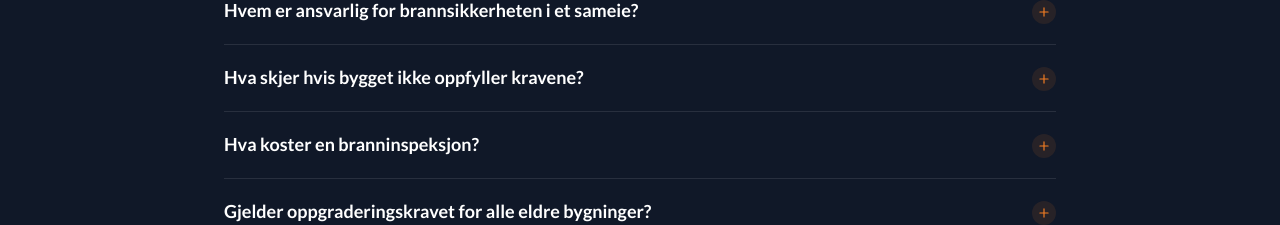
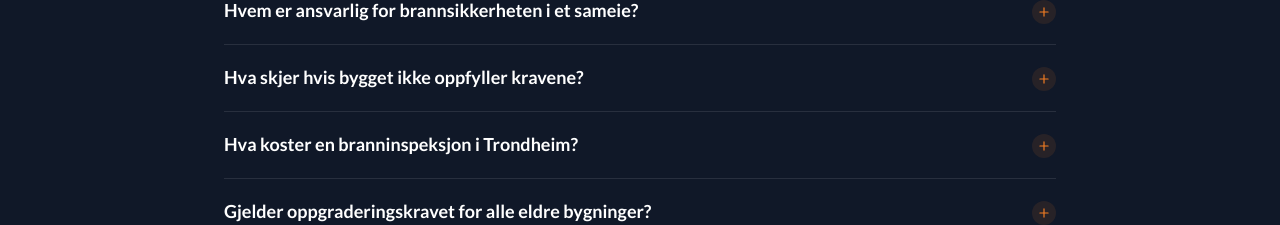
Before and after one commit to TerjeFevaag/trondheimbrannkonsult, a Next.js app: page /branninspeksjon in a window 1280 px wide. Shown: the part 2635-2860 px from the top of the page. Built offline with nearby package versions, Linux system fonts and the light colour scheme.

Commit message:
Revert "FAQ: expand geographic coverage beyond Trondheim across all service pages"
This reverts commit 3aed797738f5926b23b471bb7469e609376e4b96.

```diff
--- a/app/branninspeksjon/page.tsx
+++ b/app/branninspeksjon/page.tsx
@@ -45,7 +45,7 @@ const pageJsonLd = {
         { '@type': 'Question', name: 'Hva er forskjellen på branntilsyn og branninspeksjon?', acceptedAnswer: { '@type': 'Answer', text: 'Branntilsyn utføres av kommunens brann- og redningsetat og er et lovpålagt tilsyn. Branninspeksjon er en frivillig gjennomgang utført av en privat brannrådgiver — som oss — der vi kartlegger hele byggets brannsikkerhet og gir deg en helhetlig tilstandsrapport.' } },
         { '@type': 'Question', name: 'Hvem er ansvarlig for brannsikkerheten i et sameie?', acceptedAnswer: { '@type': 'Answer', text: 'Eier av bygget — typisk et borettslag eller sameie — er ansvarlig for at brannsikkerheten er i orden. Styret har plikt til å følge opp pålegg fra brannvesenet.' } },
         { '@type': 'Question', name: 'Hva skjer hvis bygget ikke oppfyller kravene?', acceptedAnswer: { '@type': 'Answer', text: 'Brannvesenet kan gi pålegg om utbedring med frist. I alvorlige tilfeller kan bygget stenges. Vi hjelper deg med å prioritere tiltakene og finne kostnadseffektive løsninger.' } },
-        { '@type': 'Question', name: 'Hva koster en branninspeksjon?', acceptedAnswer: { '@type': 'Answer', text: 'Prisen avhenger av byggets størrelse og kompleksitet. Vi utfører branninspeksjon i Trondheim, hele Trøndelag og resten av landet. Kontakt oss for et uforpliktende tilbud — vi gir alltid fastpris.' } },
+        { '@type': 'Question', name: 'Hva koster en branninspeksjon i Trondheim?', acceptedAnswer: { '@type': 'Answer', text: 'Prisen avhenger av byggets størrelse og kompleksitet. Kontakt oss for et uforpliktende tilbud — vi gir alltid fastpris.' } },
         { '@type': 'Question', name: 'Gjelder oppgraderingskravet for alle eldre bygninger?', acceptedAnswer: { '@type': 'Answer', text: 'Ja, alle eksisterende bygg skal oppgraderes til et brannsikkerhetsnivå tilsvarende det som gjaldt ved BF85 (Byggeforskrift 1985) eller bedre. Eldre bygg som ikke er oppgradert kan motta pålegg.' } },
       ],
     },
@@ -66,8 +66,8 @@ const faqItems = [
     answer: 'Brannvesenet kan gi pålegg om utbedring med frist. I alvorlige tilfeller kan bygget stenges. Vi hjelper deg med å prioritere tiltakene og finne kostnadseffektive løsninger.',
   },
   {
-    question: 'Hva koster en branninspeksjon?',
-    answer: 'Prisen avhenger av byggets størrelse og kompleksitet. Vi utfører branninspeksjon i Trondheim, hele Trøndelag og resten av landet. Kontakt oss for et uforpliktende tilbud — vi gir alltid fastpris.',
+    question: 'Hva koster en branninspeksjon i Trondheim?',
+    answer: 'Prisen avhenger av byggets størrelse og kompleksitet. Kontakt oss for et uforpliktende tilbud — vi gir alltid fastpris.',
   },
   {
     question: 'Gjelder oppgraderingskravet for alle eldre bygninger?',
--- a/app/brannkonsept/page.tsx
+++ b/app/brannkonsept/page.tsx
@@ -47,7 +47,7 @@ const pageJsonLd = {
         { '@type': 'Question', name: 'Hva er et brannkonsept?', acceptedAnswer: { '@type': 'Answer', text: 'Et brannkonsept er en helhetlig plan for brannsikkerheten i et bygg. Det beskriver hvilke branntekniske tiltak som er valgt og dokumenterer at bygget oppfyller sikkerhetskravene i byggteknisk forskrift (TEK17).' } },
         { '@type': 'Question', name: 'Når trenger jeg et brannkonsept?', acceptedAnswer: { '@type': 'Answer', text: 'Det kreves brannkonsept ved de fleste byggesaker som er søknadspliktige — inkludert nybygg, tilbygg, bruksendring og rehabilitering. Ta kontakt for å avklare om ditt prosjekt er søknadspliktig.' } },
         { '@type': 'Question', name: 'Hva koster et brannkonsept i Trondheim?', acceptedAnswer: { '@type': 'Answer', text: 'Vi tilbyr alltid fastpris. Et brannkonsept for et enebolig-tilbygg i tiltaksklasse 2 starter fra ca. 15 000 kr ekskl. mva. Kontakt oss for et konkret tilbud.' } },
-        { '@type': 'Question', name: 'Jobber dere kun i Trondheim?', acceptedAnswer: { '@type': 'Answer', text: 'Nei — vi er basert i Trondheim, men tar oppdrag i hele Trøndelag og resten av landet. Vi kjenner kravene til Trondheim kommune godt og jobber jevnlig med prosjekter i kommuner som Stjørdal, Malvik, Melhus, Klæbu og Steinkjer. Vi hjelper også kunder utenfor Trøndelag — send oss prosjektbeskrivelsen din uansett hvor i Norge du befinner deg.' } },
+        { '@type': 'Question', name: 'Leverer dere til Trondheim kommune?', acceptedAnswer: { '@type': 'Answer', text: 'Ja, vi har god erfaring med kravene i Trondheim kommune og leverer dokumentasjon tilpasset kommunens byggesaksavdeling. Vi tar også oppdrag i hele Trøndelag.' } },
       ],
     },
   ],
@@ -67,8 +67,8 @@ const faqItems = [
     answer: 'Vi tilbyr alltid fastpris. Et brannkonsept for et enebolig-tilbygg i tiltaksklasse 2 starter fra ca. 15 000 kr ekskl. mva. Kontakt oss for et konkret tilbud.',
   },
   {
-    question: 'Jobber dere kun i Trondheim?',
-    answer: 'Nei — vi er basert i Trondheim, men tar oppdrag i hele Trøndelag og resten av landet. Vi kjenner kravene til Trondheim kommune godt og jobber jevnlig med prosjekter i kommuner som Stjørdal, Malvik, Melhus, Klæbu og Steinkjer. Vi hjelper også kunder utenfor Trøndelag — send oss prosjektbeskrivelsen din uansett hvor i Norge du befinner deg.',
+    question: 'Leverer dere til Trondheim kommune?',
+    answer: 'Ja, vi har god erfaring med kravene i Trondheim kommune og leverer dokumentasjon tilpasset kommunens byggesaksavdeling. Vi jobber jevnlig med prosjekter i Midtbyen, Heimdal, Lade, Ranheim og Byåsen. Vi tar også oppdrag i hele Trøndelag.',
   },
 ]
 
--- a/app/brannprosjektering/page.tsx
+++ b/app/brannprosjektering/page.tsx
@@ -47,7 +47,7 @@ const pageJsonLd = {
         { '@type': 'Question', name: 'Trenger jeg brannprosjektering for tilbygg eller bruksendring?', acceptedAnswer: { '@type': 'Answer', text: 'Ja, de fleste søknadspliktige tiltak krever brannprosjektering. Dette gjelder tilbygg, bruksendring, ny boenhet og rehabilitering av eldre bygg.' } },
         { '@type': 'Question', name: 'Er befaring nødvendig?', acceptedAnswer: { '@type': 'Answer', text: 'For nybygg og enklere tilbygg er det som regel ikke nødvendig med befaring. Digitale tegninger og kartdata er ofte tilstrekkelig grunnlag.' } },
         { '@type': 'Question', name: 'Tilbyr dere håndverkertjenester?', acceptedAnswer: { '@type': 'Answer', text: 'Nei — vi er en nøytral rådgiver og selger ingen produkter. Dette gjør at vi kan gi deg råd som faktisk er i din interesse.' } },
-        { '@type': 'Question', name: 'Hva trenger dere for å gi pristilbud?', acceptedAnswer: { '@type': 'Answer', text: 'Vi trenger adresse, plantegninger og en kort beskrivelse av prosjektet. Send oss disse via kontaktskjemaet, så svarer vi med fastpris innen 24 timer. Vi jobber digitalt og hjelper kunder i Trondheim, hele Trøndelag og resten av landet — befaring er sjelden nødvendig uansett hvor prosjektet er.' } },
+        { '@type': 'Question', name: 'Hva trenger dere for å gi pristilbud?', acceptedAnswer: { '@type': 'Answer', text: 'Vi trenger adresse, plantegninger og en kort beskrivelse av prosjektet. Send oss disse via kontaktskjemaet, så svarer vi med fastpris innen 24 timer.' } },
       ],
     },
   ],
@@ -72,7 +72,7 @@ const faqItems = [
   },
   {
     question: 'Hva trenger dere for å gi pristilbud?',
-    answer: 'Vi trenger adresse, plantegninger og en kort beskrivelse av prosjektet. Send oss disse via kontaktskjemaet, så svarer vi med fastpris innen 24 timer. Vi jobber digitalt og hjelper kunder i Trondheim, hele Trøndelag og resten av landet — befaring er sjelden nødvendig uansett hvor prosjektet er.',
+    answer: 'Vi trenger adresse, plantegninger og en kort beskrivelse av prosjektet. Send oss disse via kontaktskjemaet, så svarer vi med fastpris innen 24 timer.',
   },
 ]
 
--- a/app/uavhengig-kontroll/page.tsx
+++ b/app/uavhengig-kontroll/page.tsx
@@ -45,7 +45,7 @@ const pageJsonLd = {
       mainEntity: [
         { '@type': 'Question', name: 'Hva er uavhengig kontroll av brann?', acceptedAnswer: { '@type': 'Answer', text: 'Uavhengig kontroll (UK) av brann er en faglig gjennomgang av brannkonseptet utført av et foretak som ikke selv har prosjektert brannsikkerheten. Kontrollen sikrer at løsningene er i tråd med TEK17 og at dokumentasjonen holder nødvendig kvalitet.' } },
         { '@type': 'Question', name: 'Når er det krav om uavhengig kontroll?', acceptedAnswer: { '@type': 'Answer', text: 'Krav om UK av brann gjelder når brannprosjekteringen er i tiltaksklasse 2 eller høyere, i henhold til SAK10 (byggesaksforskriften). Dette gjelder de fleste leilighetsbygg, næringsbygg og andre bygg over 2 etasjer.' } },
-        { '@type': 'Question', name: 'Hva koster uavhengig kontroll av brann?', acceptedAnswer: { '@type': 'Answer', text: 'Prisen avhenger av byggets størrelse og tiltaksklasse. Vi tar oppdrag i Trondheim, hele Trøndelag og resten av landet. Kontakt oss for et konkret tilbud — vi gir alltid fastpris.' } },
+        { '@type': 'Question', name: 'Hva koster uavhengig kontroll av brann?', acceptedAnswer: { '@type': 'Answer', text: 'Prisen avhenger av byggets størrelse og tiltaksklasse. Kontakt oss for et konkret tilbud — vi gir alltid fastpris.' } },
         { '@type': 'Question', name: 'Kan dere ta UK selv om dere ikke har prosjektert brannkonseptet?', acceptedAnswer: { '@type': 'Answer', text: 'Ja, det er nettopp det som er poenget med uavhengig kontroll. Vi tar oppdrag som kontrollerende for brannkonsept vi ikke har utarbeidet selv.' } },
       ],
     },
@@ -63,7 +63,7 @@ const faqItems = [
   },
   {
     question: 'Hva koster uavhengig kontroll av brann?',
-    answer: 'Prisen avhenger av byggets størrelse og tiltaksklasse. Vi tar oppdrag i Trondheim, hele Trøndelag og resten av landet. Kontakt oss for et konkret tilbud — vi gir alltid fastpris.',
+    answer: 'Prisen avhenger av byggets størrelse og tiltaksklasse. Kontakt oss for et konkret tilbud — vi gir alltid fastpris.',
   },
   {
     question: 'Kan dere ta UK selv om dere ikke har prosjektert brannkonseptet?',
```
